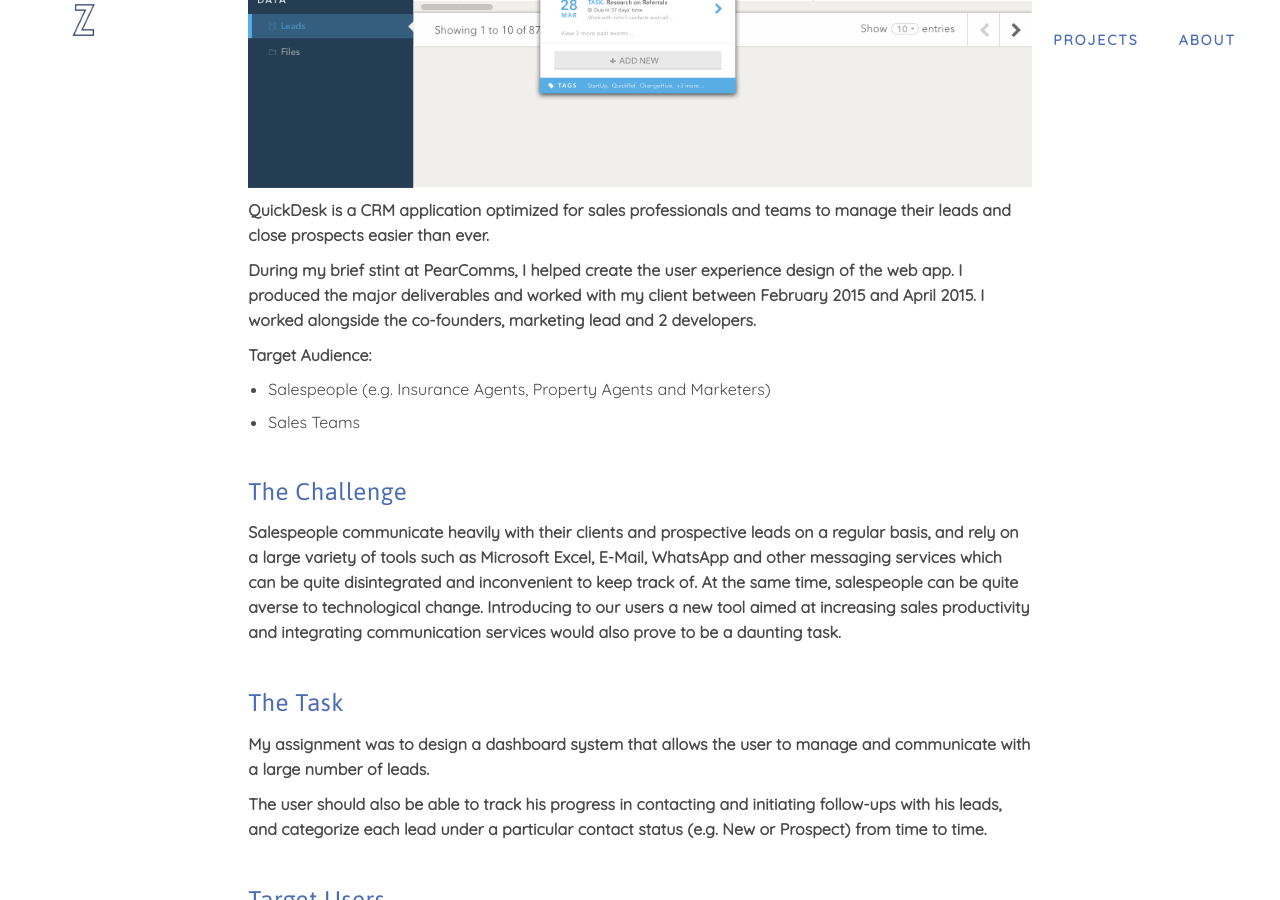
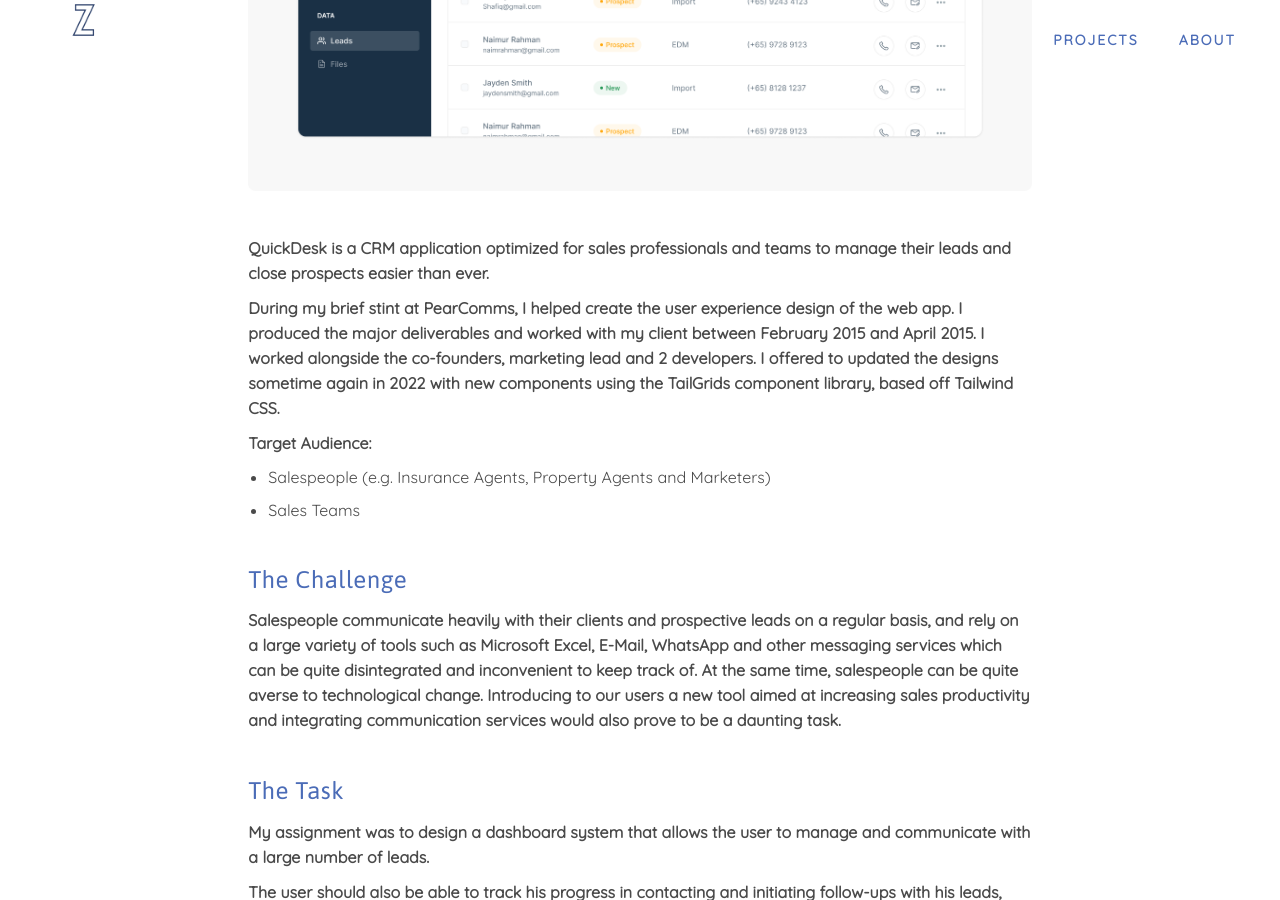
Before and after one commit to yzixuan/yzixuan.github.io, a Jekyll site: the page built from _posts/2016-08-12-quickdesk.markdown, in a window 1280 px wide and 900 px high, scrolled down 703 px. Built offline with Jekyll 4.4.1, drawn with Linux system fonts in a browser that asks for light colours; nearby versions of some CDN libraries; some of the changed text lies outside the part shown.

Commit message:
update quickdesk images

```diff
--- a/_posts/2016-08-12-quickdesk.markdown
+++ b/_posts/2016-08-12-quickdesk.markdown
@@ -3,15 +3,17 @@ layout: post
 title:  "QuickDesk"
 behance-url: https://www.behance.net/gallery/25803375/Quick-Desk-Web-App-UI-Design
 date:   2016-08-12 00:57:38 +0800
-image: img/quickdesk.png
+image: img/quickdesk-new.png
 categories: posts
 ---
 
-![]({{ "/img/quickdesk/web-app.png" | prepend: site.baseurl }})
+![]({{ "/img/quickdesk/dashboard-new.png" | prepend: site.baseurl }})
+
+&nbsp;
 
 QuickDesk is a CRM application optimized for sales professionals and teams to manage their leads and close prospects easier than ever.
 
-During my brief stint at PearComms, I helped create the user experience design of the web app. I produced the major deliverables and worked with my client between February 2015 and April 2015. I worked alongside the co-founders, marketing lead and 2 developers.
+During my brief stint at PearComms, I helped create the user experience design of the web app. I produced the major deliverables and worked with my client between February 2015 and April 2015. I worked alongside the co-founders, marketing lead and 2 developers. I offered to updated the designs sometime again in 2022 with new components using the TailGrids component library, based off Tailwind CSS.
 
 Target Audience:
 
@@ -55,21 +57,13 @@ The PearComms team had come up with a master wireframe detailing the dashboard s
 
 &nbsp;
 
-### High-Fidelity Mockups
+### High Fidelity Mockups
 
-Here are some of the final iterations of the mockups produced during the stint.
+At the moment I'm working with the co-founder to give the webapp a more modern facelift. Stay tuned for more updates!
 
-![]({{ "/img/quickdesk/web-app-1.png" | prepend: site.baseurl }})
+![]({{ "/img/quickdesk/dashboard-new.png" | prepend: site.baseurl }})
 
-![]({{ "/img/quickdesk/side-bars.png" | prepend: site.baseurl }})
-
-![]({{ "/img/quickdesk/lead-detail.png" | prepend: site.baseurl }})
-
-![]({{ "/img/quickdesk/lead-detail-popover.png" | prepend: site.baseurl }})
-
-![]({{ "/img/quickdesk/call-widget.png" | prepend: site.baseurl }})
-
-![]({{ "/img/quickdesk/contact-card.png" | prepend: site.baseurl }})
+![]({{ "/img/quickdesk/lead-detail-new.png" | prepend: site.baseurl }})
 
 &nbsp;
 
```
Also changed, not shown: img/quickdesk-new.png (added), img/quickdesk/dashboard-new.png (added), img/quickdesk/lead-detail-new.png (added), 1 other file.
